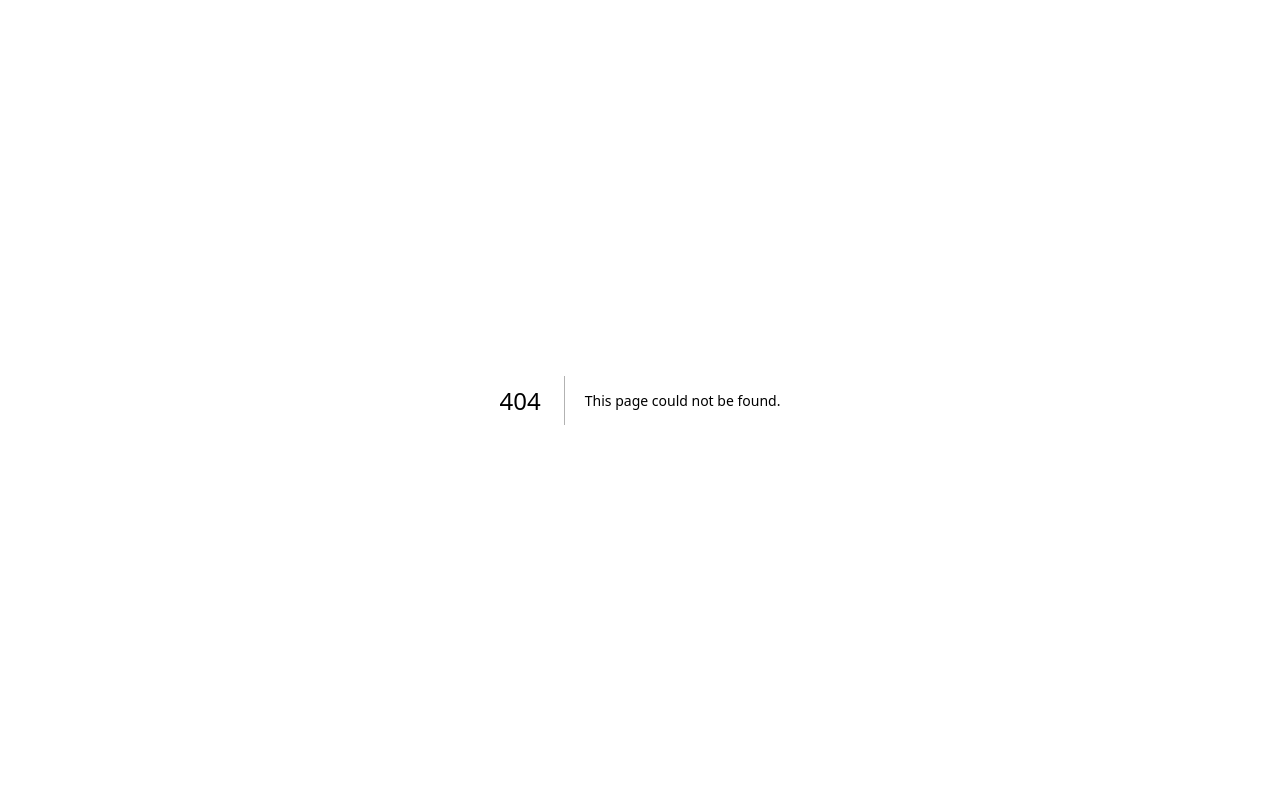
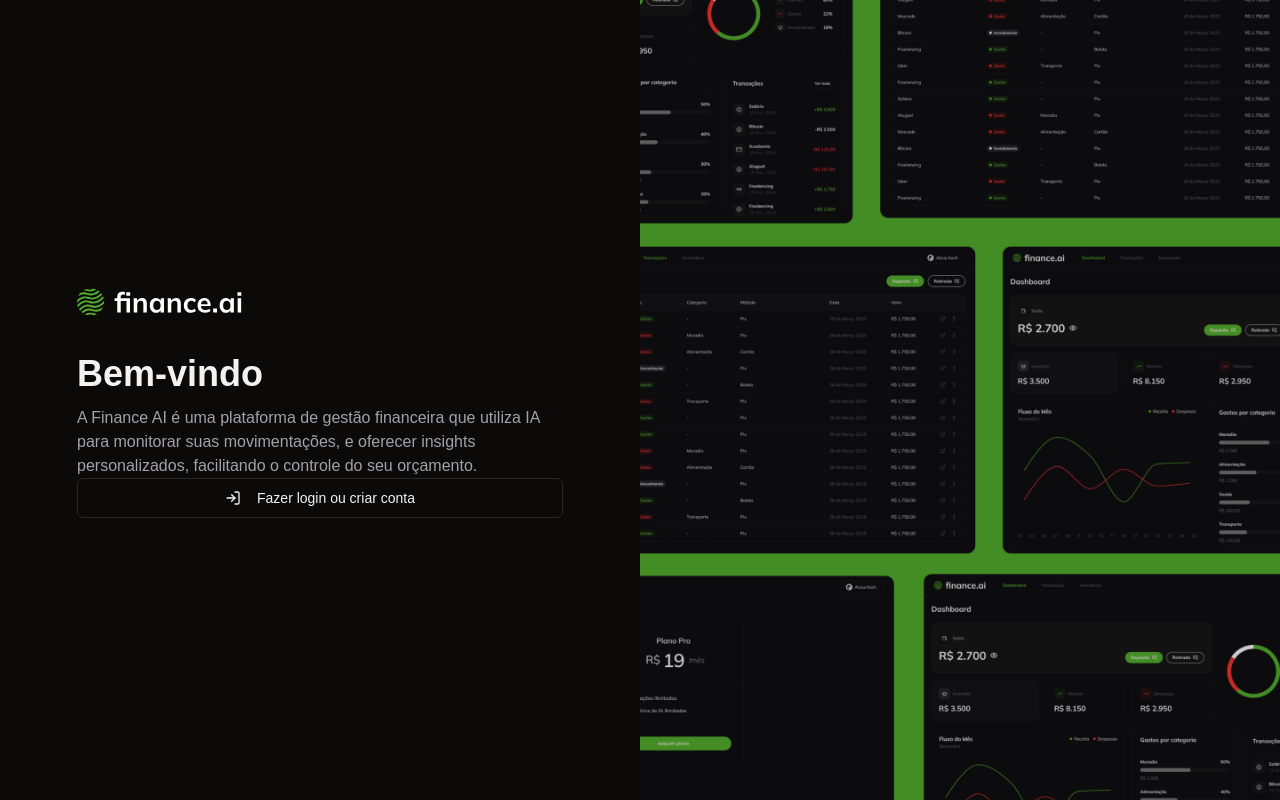
Before and after one commit to PauloRicardofsa98/kafcode-finance-ai, a Next.js app: page /login in a window 1280 px wide. Before the commit this address had no page. Built offline with nearby package versions, Linux system fonts and the light colour scheme.

Commit message:
feat: add login page

```diff
--- /dev/null
+++ b/app/login/page.tsx
@@ -0,0 +1,40 @@
+import Image from "next/image";
+import { Button } from "../_components/ui/button";
+import { LogInIcon } from "lucide-react";
+
+const LoginPage = () => {
+  return (
+    <div className="grid h-full grid-cols-2">
+      <div className="mx-auto flex h-full max-w-[550px] flex-col justify-center p-8">
+        <Image
+          src={"/logo.svg"}
+          width={173}
+          height={39}
+          alt="logo"
+          className="mb-8"
+        />
+        <h1 className="mb-3 text-4xl font-bold">Bem-vindo</h1>
+        <p className="text-muted-foreground">
+          A Finance AI é uma plataforma de gestão financeira que utiliza IA para
+          monitorar suas movimentações, e oferecer insights personalizados,
+          facilitando o controle do seu orçamento.
+        </p>
+        <Button variant={"outline"}>
+          <LogInIcon className="mr-2" />
+          Fazer login ou criar conta
+        </Button>
+      </div>
+
+      <div className="relative h-full w-full">
+        <Image
+          src={"/login.png"}
+          alt="Faça login"
+          fill
+          className="object-cover"
+        />
+      </div>
+    </div>
+  );
+};
+
+export default LoginPage;
```
Also changed, not shown: public/login.png (added), public/logo.svg (added).
